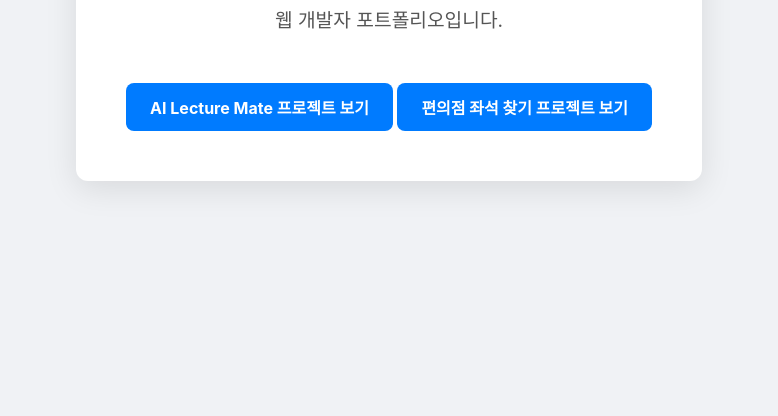
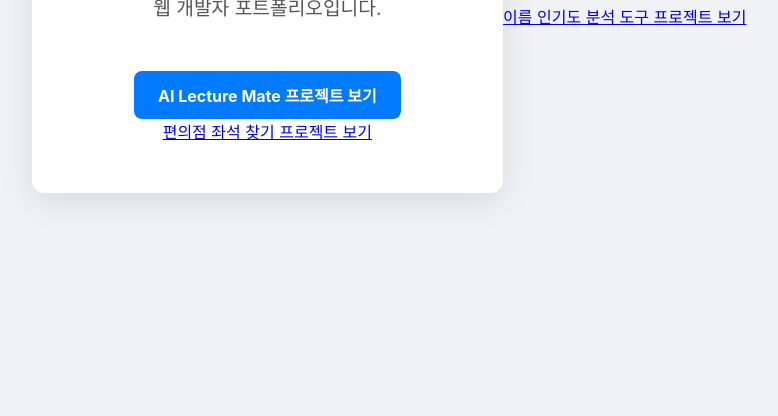
Before and after one commit to Duckcchun/Duckcchun.github.io, a plain HTML site: page index.html in a window 1280 px wide. Shown: the part 384-800 px from the top of the page, without its empty margins (251-1029 px from the left). Drawn offline with Linux system fonts and the light colour scheme.

Commit message:
Update index.html

```diff
--- a/index.html
+++ b/index.html
@@ -19,7 +19,10 @@
         <p>웹 개발자 포트폴리오입니다.</p>
         <div class="projects">
             <a href="https://duckcchun.github.io/ai-lecture-mate/">AI Lecture Mate 프로젝트 보기</a>
+               </div>
             <a href="https://duckcchun.github.io/convi-seat-finder/">편의점 좌석 찾기 프로젝트 보기</a>
+           </div>
+            <a href="https://duckcchun.github.io/name-popularity-analyzer/">이름 인기도 분석 도구 프로젝트 보기</a>
             </div>
     </div>
 </body>
```
